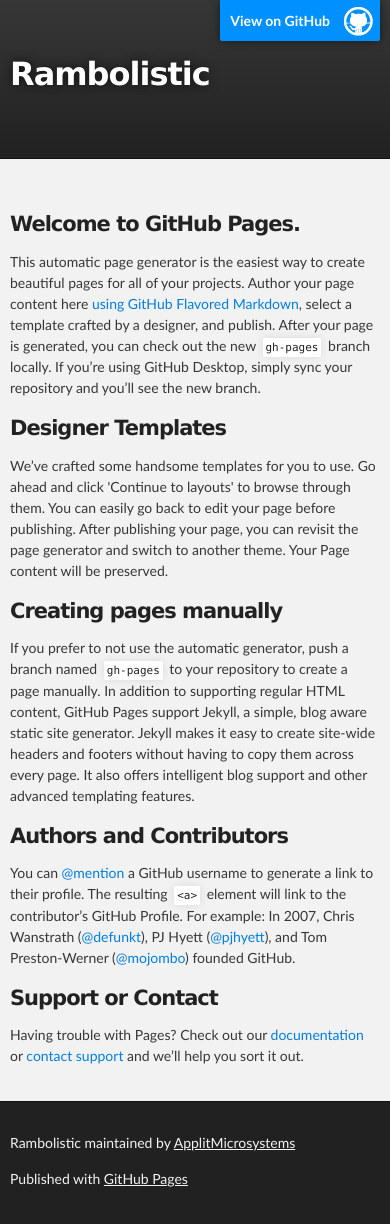
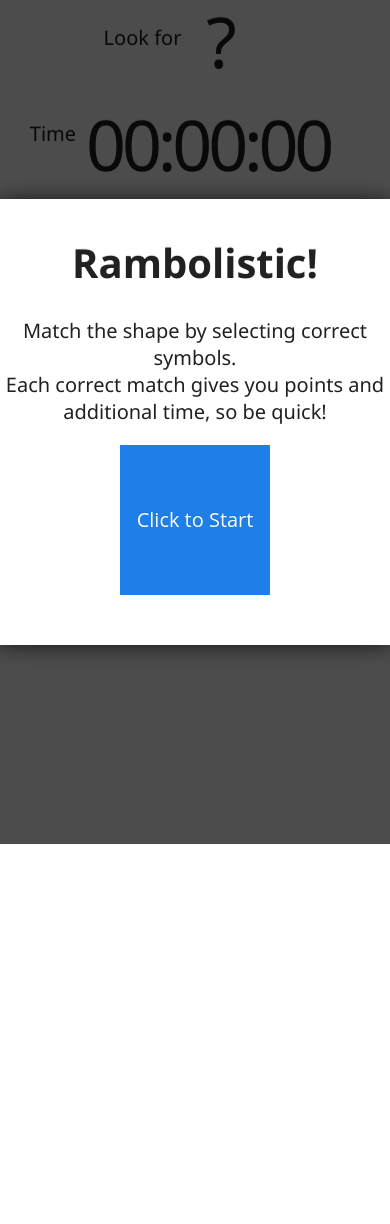
Before and after one commit to ApplitMicrosystems/Rambolistic, a plain HTML site: page index.html in a window 390 px wide. After the commit the page ends 844 px from the top, so only its background shows below. Drawn offline with Linux system fonts and the light colour scheme.

Commit message:
Update index.html

```diff
--- a/index.html
+++ b/index.html
@@ -1,72 +1,71 @@
-<!DOCTYPE html>
-<html>
+<!doctype html>
+<html manifest="manifest.appcache">
+<head>
+	<meta charset=utf-8>
+	<title>Rambolistic!</title>
 
-  <head>
-    <meta charset='utf-8'>
-    <meta http-equiv="X-UA-Compatible" content="chrome=1">
-    <meta name="description" content="Rambolistic : ">
 
-    <link rel="stylesheet" type="text/css" media="screen" href="stylesheets/stylesheet.css">
+	<meta http-equiv=X-UA-Compatible content="IE=edge,chrome=1">
+	<meta name=viewport content="width=device-width, initial-scale=1.0, minimum-scale=1.0, maximum-scale=1.0, user-scalable=no"/>
 
-    <title>Rambolistic</title>
-  </head>
 
-  <body>
-
-    <!-- HEADER -->
-    <div id="header_wrap" class="outer">
-        <header class="inner">
-          <a id="forkme_banner" href="https://github.com/ApplitMicrosystems/Rambolistic">View on GitHub</a>
-
-          <h1 id="project_title">Rambolistic</h1>
-          <h2 id="project_tagline"></h2>
-
-            <section id="downloads">
-              <a class="zip_download_link" href="https://github.com/ApplitMicrosystems/Rambolistic/zipball/master">Download this project as a .zip file</a>
-              <a class="tar_download_link" href="https://github.com/ApplitMicrosystems/Rambolistic/tarball/master">Download this project as a tar.gz file</a>
-            </section>
-        </header>
-    </div>
-
-    <!-- MAIN CONTENT -->
-    <div id="main_content_wrap" class="outer">
-      <section id="main_content" class="inner">
-        <h3>
-<a id="welcome-to-github-pages" class="anchor" href="#welcome-to-github-pages" aria-hidden="true"><span class="octicon octicon-link"></span></a>Welcome to GitHub Pages.</h3>
-
-<p>This automatic page generator is the easiest way to create beautiful pages for all of your projects. Author your page content here <a href="https://guides.github.com/features/mastering-markdown/">using GitHub Flavored Markdown</a>, select a template crafted by a designer, and publish. After your page is generated, you can check out the new <code>gh-pages</code> branch locally. If you’re using GitHub Desktop, simply sync your repository and you’ll see the new branch.</p>
-
-<h3>
-<a id="designer-templates" class="anchor" href="#designer-templates" aria-hidden="true"><span class="octicon octicon-link"></span></a>Designer Templates</h3>
-
-<p>We’ve crafted some handsome templates for you to use. Go ahead and click 'Continue to layouts' to browse through them. You can easily go back to edit your page before publishing. After publishing your page, you can revisit the page generator and switch to another theme. Your Page content will be preserved.</p>
-
-<h3>
-<a id="creating-pages-manually" class="anchor" href="#creating-pages-manually" aria-hidden="true"><span class="octicon octicon-link"></span></a>Creating pages manually</h3>
-
-<p>If you prefer to not use the automatic generator, push a branch named <code>gh-pages</code> to your repository to create a page manually. In addition to supporting regular HTML content, GitHub Pages support Jekyll, a simple, blog aware static site generator. Jekyll makes it easy to create site-wide headers and footers without having to copy them across every page. It also offers intelligent blog support and other advanced templating features.</p>
-
-<h3>
-<a id="authors-and-contributors" class="anchor" href="#authors-and-contributors" aria-hidden="true"><span class="octicon octicon-link"></span></a>Authors and Contributors</h3>
-
-<p>You can <a href="https://github.com/blog/821" class="user-mention">@mention</a> a GitHub username to generate a link to their profile. The resulting <code>&lt;a&gt;</code> element will link to the contributor’s GitHub Profile. For example: In 2007, Chris Wanstrath (<a href="https://github.com/defunkt" class="user-mention">@defunkt</a>), PJ Hyett (<a href="https://github.com/pjhyett" class="user-mention">@pjhyett</a>), and Tom Preston-Werner (<a href="https://github.com/mojombo" class="user-mention">@mojombo</a>) founded GitHub.</p>
-
-<h3>
-<a id="support-or-contact" class="anchor" href="#support-or-contact" aria-hidden="true"><span class="octicon octicon-link"></span></a>Support or Contact</h3>
-
-<p>Having trouble with Pages? Check out our <a href="https://help.github.com/pages">documentation</a> or <a href="https://github.com/contact">contact support</a> and we’ll help you sort it out.</p>
-      </section>
-    </div>
-
-    <!-- FOOTER  -->
-    <div id="footer_wrap" class="outer">
-      <footer class="inner">
-        <p class="copyright">Rambolistic maintained by <a href="https://github.com/ApplitMicrosystems">ApplitMicrosystems</a></p>
-        <p>Published with <a href="https://pages.github.com">GitHub Pages</a></p>
-      </footer>
-    </div>
+	<meta name=apple-mobile-web-app-capable content=yes />
 
 
 
-  </body>
+	<link rel=stylesheet href='style.css'>
+
+
+
+
+</head>
+
+
+<body class=s-w onload="zoom()">
+<div id="splashscreen"></div>
+	<div id=start class=modal>
+		<p class=sp></p>
+		<div>
+			<h1>Rambolistic!</h1>
+			<p>Match the shape by selecting correct symbols.<br/>
+			Each correct match gives you points and additional time, so be quick!</p>
+			<button id=bS>Click to Start</button>
+		</div>
+	</div>
+	<div id=gameover class=modal>
+		<p class=sp></p>
+		<div>
+
+			<h2>You rambolistic, you! \o/</h2>
+			<p>
+				In total, you got <strong><span id=goPoints></span> points</strong> and survived for <strong><span id=goSeconds></span> seconds</strong>!
+				<span id=goHigh><br/>Your highest score so far has been <span id=goHighPoints></span> points</span>
+			</p>
+			<button id=bA>Play again</button>
+			or <a id=twBrag href="" target=_blank>Twitter brag �</a>
+		</div>
+	</div>
+
+    <header>
+		<span>Look for</span><span id=answer>?</span>
+		<span>Time</span><span id=stopwatch>00:00:00</span>
+    	<span>Points</span><span id=points>00</span>
+    </header>
+    <div id=tiles>
+    </div>
+
+    <footer>
+
+    </footer>
+
+
+
+    <audio id=sClick>
+    	<source src="click.mp3">
+    </audio>
+
+
+	<script defer src='script.js'></script>
+
+</body>
 </html>
```
